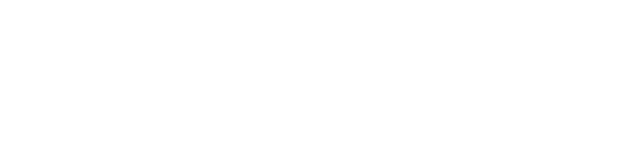
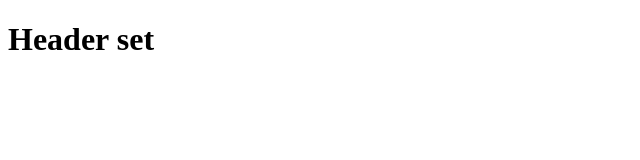
Before and after one commit to codedhola/HelloTS, a plain HTML site: page Task Manager/index.html in a window 1280 px wide. Shown: the whole page, without its empty margins (0-640 px from the left). Drawn offline with Linux system fonts and the light colour scheme.

Commit message:
modified html

```diff
--- a/Task Manager/index.html
+++ b/Task Manager/index.html
@@ -7,6 +7,6 @@
     <title>Document</title>
 </head>
 <body>
-
+    <h1>Header set</h1>
 </body>
 </html>
```
